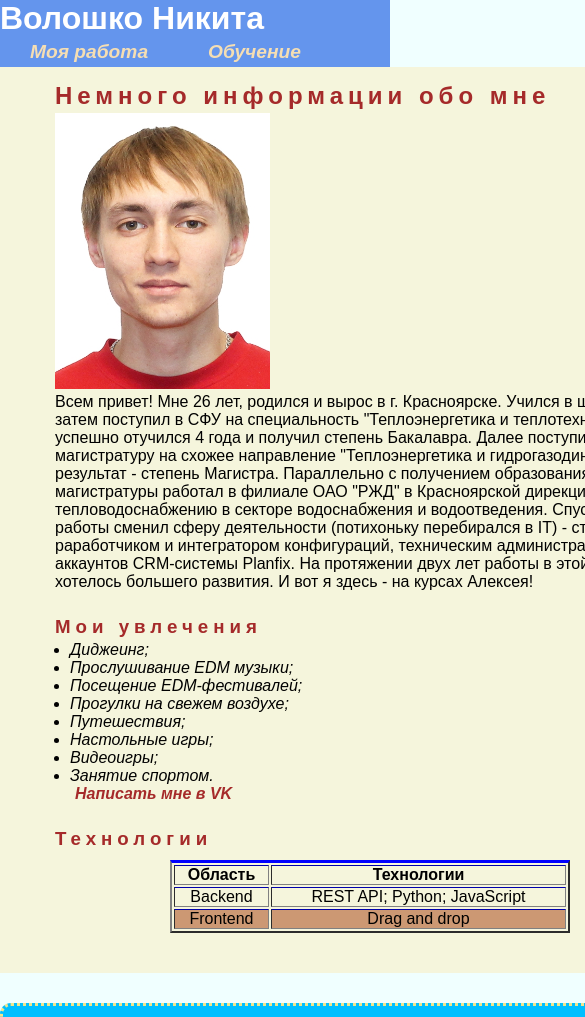
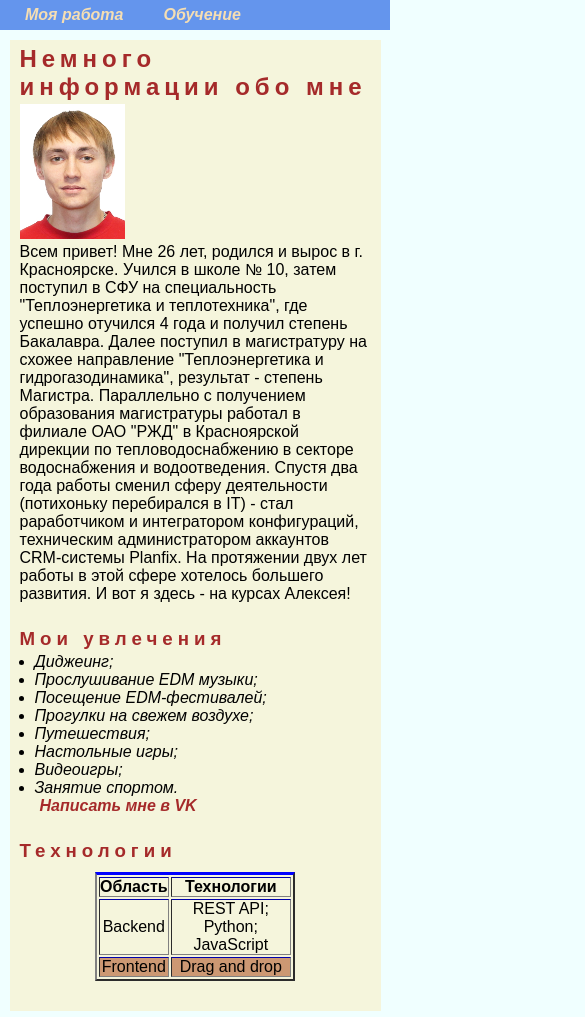
Before and after one commit to ToasteRu/6_hw, a plain HTML site: page index.html in a window 390 px wide. Shown: the top 1017 px of the page, 585 px wide, since content can reach past the window. Drawn offline with Linux system fonts and the light colour scheme; a web font is replaced by a local one.

Commit message:
Home Work 12

```diff
--- a/articlefirsthw.html
+++ b/articlefirsthw.html
@@ -5,7 +5,7 @@
     <meta charset="UTF-8">
     <meta name="viewport" content="width=device-width, initial-scale=1.0">
     <title>Почему я пошел на курс к Алексею</title>
-    <link rel="stylesheet" href="hw11.css">
+    <link rel="stylesheet" href="hw12.css">
 </head>
 
 <body>
--- a/hw11.css
+++ b/hw12.css
@@ -15,7 +15,11 @@ body {
 header{
     color: white;
     background-color: cornflowerblue;
-}
+    position: fixed;
+    width: 100%;
+    z-index: 2;
+    top: 0;
+ }
 
 .navigation a{
     color: wheat;
@@ -47,6 +51,10 @@ header{
 
 .navigation li:first-child{
     margin-left: 0;
+}
+
+.data {
+    margin-top: 100px;
 }
 
 .section {
@@ -161,3 +169,34 @@ a:active{
 a:visited{
     color: darkgreen;
 }
+
+@media (max-width: 500px) {
+
+    header h1{
+        display: none;
+    }
+
+    .navigation li{
+        font-size: medium;
+        font-weight: 200;
+        margin: 0 5px;
+        padding: 5px;
+    }
+
+    .data {
+        margin-top: 40px;
+    }
+
+    .section {
+        padding: 5px 10px;
+        width: 90%;
+        margin-bottom: 15px;
+    }
+
+    img {
+        width: 30%;
+    }
+    .table {
+        width: 200px;
+    }
+}
--- a/index.html
+++ b/index.html
@@ -5,7 +5,7 @@
     <meta charset="UTF-8">
     <meta name="viewport" content="width=device-width, initial-scale=1.0">
     <title>Волошко Никита</title>
-    <link rel="stylesheet" href="hw11.css">
+    <link rel="stylesheet" href="hw12.css">
 </head>
 
 <body>
@@ -18,6 +18,7 @@
             </ul>
         </div>
     </header>
+    <div class="data">
         <section class="section myself">
             <div class="block">
                 <h2 class="title">Немного информации обо мне</h2>
@@ -103,6 +104,7 @@
                 </div>
             </form>
         </section>
+    </div>
 </body>
 
 </html>
```
Also changed, not shown: articlesecondhw.html (+1 -1 lines). Lines whose indentation alone changed are shown as unchanged.
